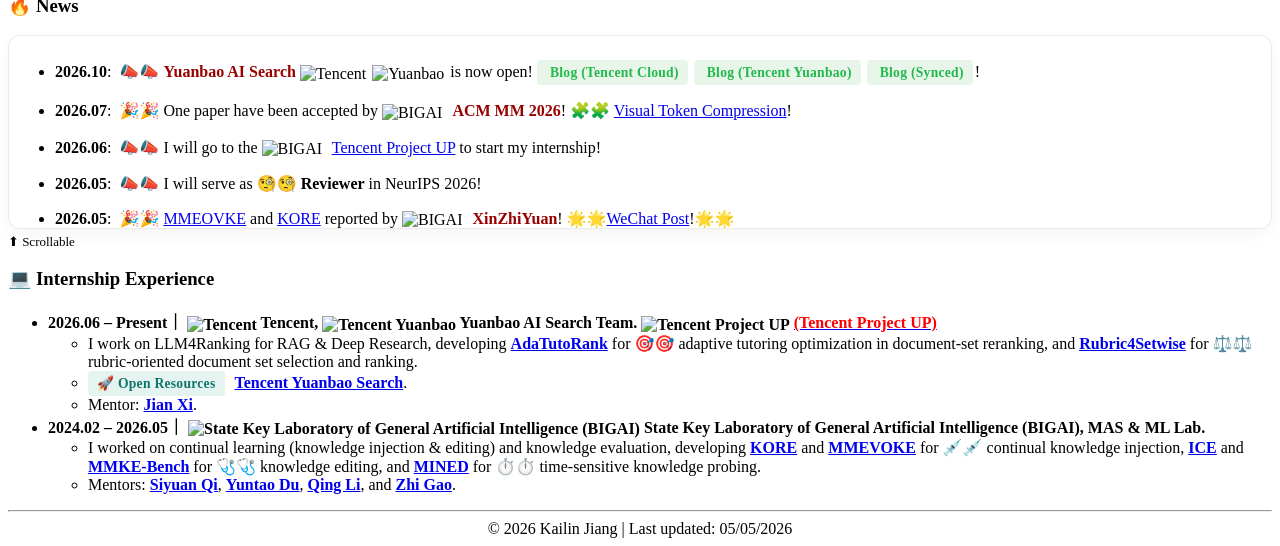
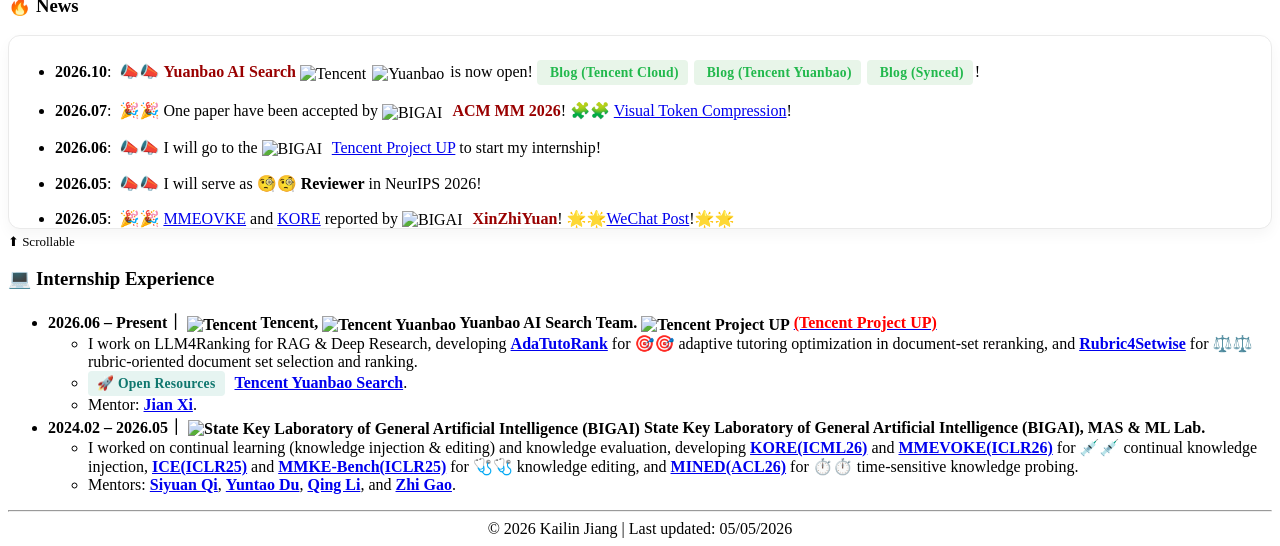
Before and after one commit to kailinjiang/kailinjiang.github.io, a Jekyll site: the page built from _pages/includes/intro.md, in a window 1280 px wide and 900 px high, scrolled down 989 px, cut to the strip 354-900 px from the top of the window. Built offline with Jekyll 4.4.1, drawn with Linux system fonts in a browser that asks for light colours; our own code applies the rules of GitHub Pages for plain Markdown files.

Commit message:
Add conference labels to internship papers
Co-authored-by: Cursor <cursoragent@cursor.com>

```diff
--- a/_pages/includes/intro.md
+++ b/_pages/includes/intro.md
@@ -178,5 +178,5 @@ Currently, I am doing my internship in <strong><a class="entity-link" href="http
 
 
 - **2024.02 – 2026.05｜ <img src="./images/logos/organizations/bigai-all.png" alt="State Key Laboratory of General Artificial Intelligence (BIGAI)" style="height:40px; vertical-align:middle;"> State Key Laboratory of General Artificial Intelligence (BIGAI), MAS & ML Lab.**
-  - I worked on continual learning (knowledge injection & editing) and knowledge evaluation, developing [**KORE**](https://arxiv.org/pdf/2510.19316) and [**MMEVOKE**](https://arxiv.org/pdf/2505.24449) for 💉💉 continual knowledge injection, [**ICE**](https://arxiv.org/pdf/2406.11194) and [**MMKE-Bench**](https://arxiv.org/pdf/2502.19870) for 🩺🩺 knowledge editing, and [**MINED**](https://arxiv.org/pdf/2510.19457) for ⏱️⏱️ time-sensitive knowledge probing.
+  - I worked on continual learning (knowledge injection & editing) and knowledge evaluation, developing [**KORE(ICML26)**](https://arxiv.org/pdf/2510.19316) and [**MMEVOKE(ICLR26)**](https://arxiv.org/pdf/2505.24449) for 💉💉 continual knowledge injection, [**ICE(ICLR25)**](https://arxiv.org/pdf/2406.11194) and [**MMKE-Bench(ICLR25)**](https://arxiv.org/pdf/2502.19870) for 🩺🩺 knowledge editing, and [**MINED(ACL26)**](https://arxiv.org/pdf/2510.19457) for ⏱️⏱️ time-sensitive knowledge probing.
   - Mentors: [**Siyuan Qi**](https://scholar.google.com/citations?user=ePclJR4AAAAJ), [**Yuntao Du**](https://yuntaodu.github.io/), [**Qing Li**](https://liqing.io/), and [**Zhi Gao**](https://zhigao2017.github.io/).
```
